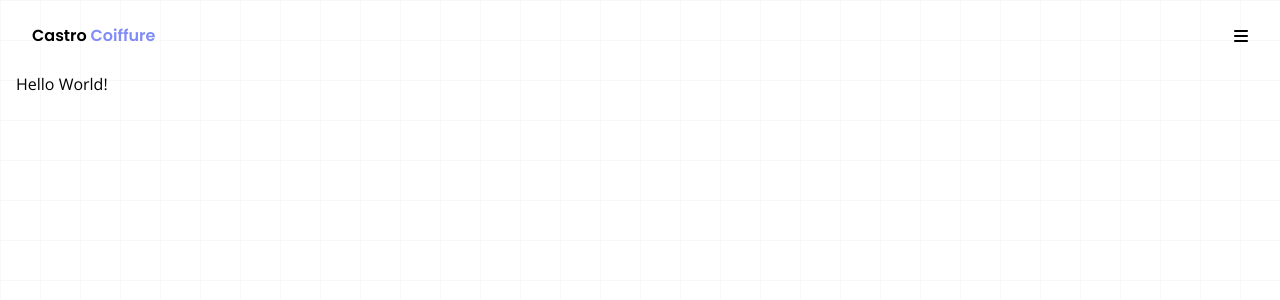
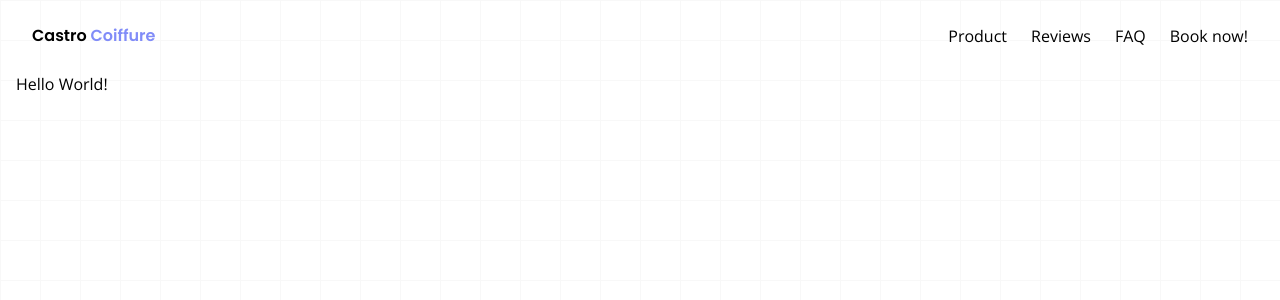
Before and after one commit to vntero/business-landing-page, a SvelteKit app: page / in a window 1280 px wide. Shown: the top 300 px of the page. Built offline with nearby package versions, Linux system fonts and the light colour scheme.

Commit message:
adds header elements and links

```diff
--- a/src/components/Header.svelte
+++ b/src/components/Header.svelte
@@ -12,9 +12,17 @@
             </h1>
         </a>
 
-        <button>
+        <button class="md:hidden grid place-items-center">
             <i class="fa-solid fa-bars"></i>
         </button>
+        <nav class="hidden md:flex items-center gap-4 lg:gap-6">
+            <a href="#product" class="duration-200 hover:text-indigo-400 cursor-pointer">Product</a>
+            <a href="#reviews" class="duration-200 hover:text-indigo-400 cursor-pointer">Reviews</a>
+            <a href="#faqs" class="duration-200 hover:text-indigo-400 cursor-pointer">FAQ</a>
+            <button class="specialBtn">
+                <p>Book now!</p>
+            </button>
+        </nav>
     </div>
 
 </header>
--- a/src/components/SectionWrapper.svelte
+++ b/src/components/SectionWrapper.svelte
@@ -1,4 +1,8 @@
-<section class={"min-h-screen flex flex-col px-4"}>
+<script>
+    export let id
+</script>
+
+<section {id} class={"min-h-screen flex flex-col px-4"}>
     <div class="flex flex-col flex-1 max-w-[1400px] mx-auto w-full">
         <slot />
     </div>
```
